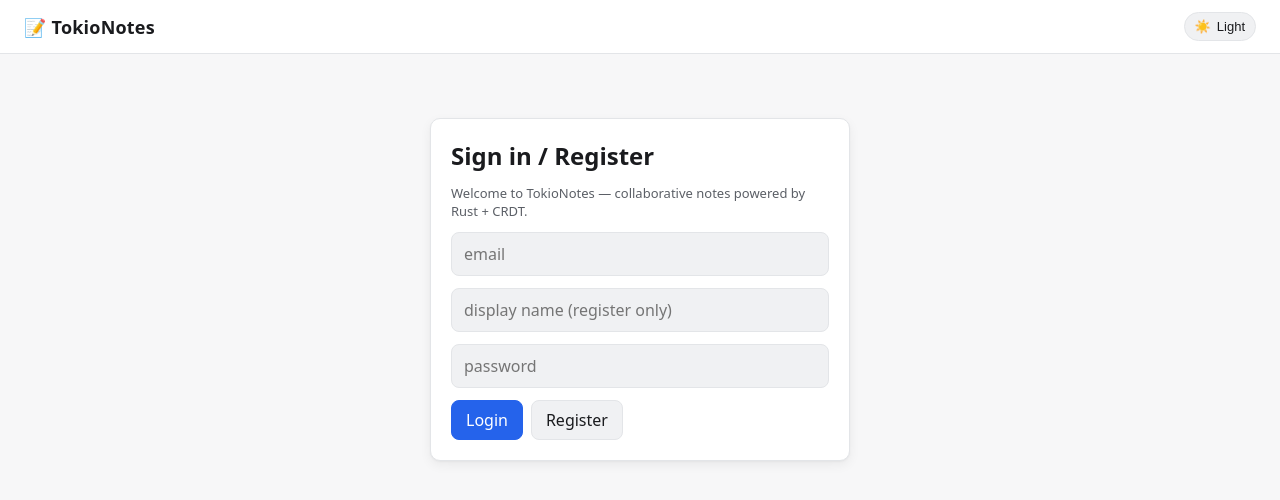
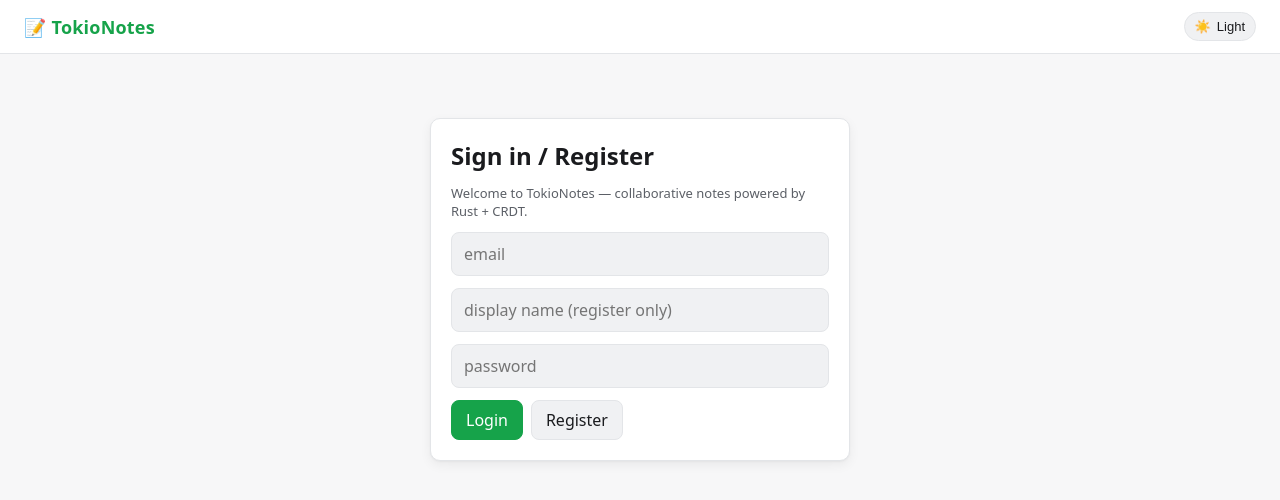
Before and after one commit to ABHIJEET-MUNESHWAR/TokioNotes, a Next.js app in the folder frontend/: page / in a window 1280 px wide. Shown: the top 500 px of the page. Built offline with nearby package versions, Linux system fonts and the light colour scheme.

Commit message:
💄 Replaced blue by green theme

```diff
--- a/frontend/src/app/globals.css
+++ b/frontend/src/app/globals.css
@@ -6,7 +6,7 @@
   --border: #e3e5e8;
   --text: #1a1b1e;
   --text-muted: #5b5f66;
-  --primary: #2563eb;
+  --primary: #16a34a;
   --primary-contrast: #ffffff;
   --danger: #dc2626;
   --shadow: 0 1px 2px rgba(0, 0, 0, 0.04), 0 4px 12px rgba(0, 0, 0, 0.06);
@@ -20,7 +20,7 @@
   --border: #2a2f37;
   --text: #e6e8eb;
   --text-muted: #9aa0a8;
-  --primary: #60a5fa;
+  --primary: #4ade80;
   --primary-contrast: #0d0f12;
   --danger: #f87171;
   --shadow: 0 1px 2px rgba(0, 0, 0, 0.4), 0 4px 16px rgba(0, 0, 0, 0.5);
@@ -57,7 +57,7 @@ a:hover { text-decoration: underline; }
   font-weight: 600;
   letter-spacing: 0.2px;
 }
-.tn-header h1 a { color: var(--text); }
+.tn-header h1 a { color: var(--primary); }
 
 .tn-container {
   max-width: 880px;
```
